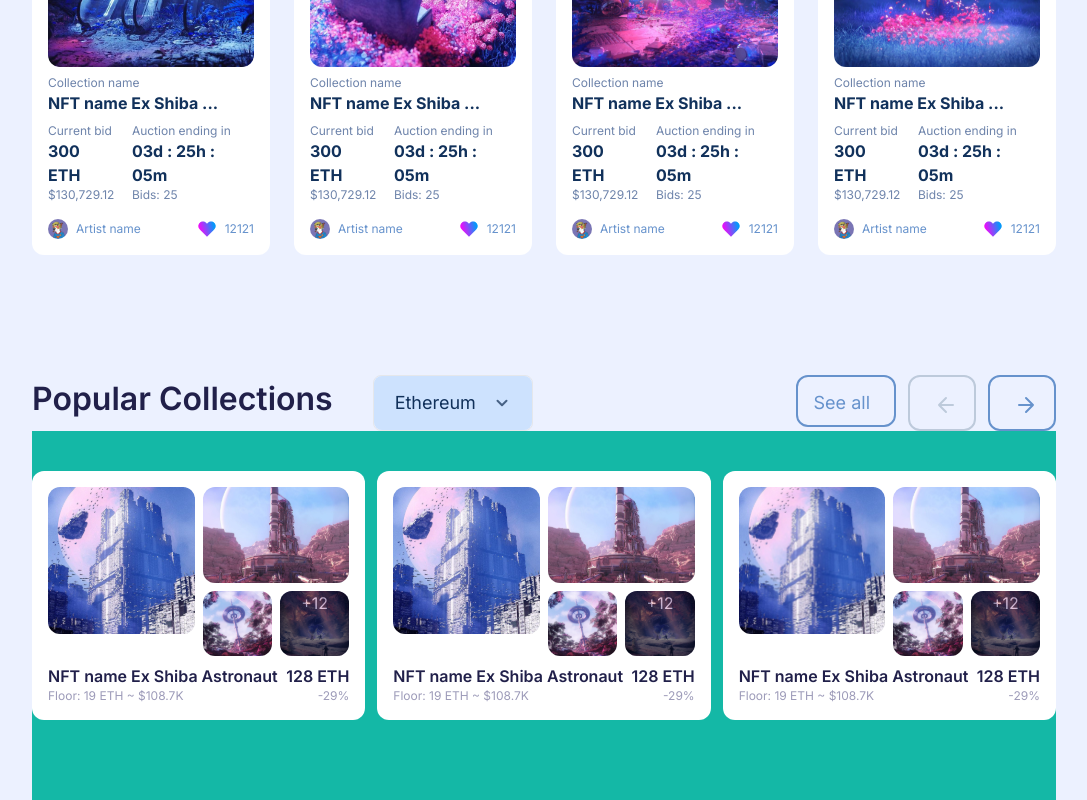
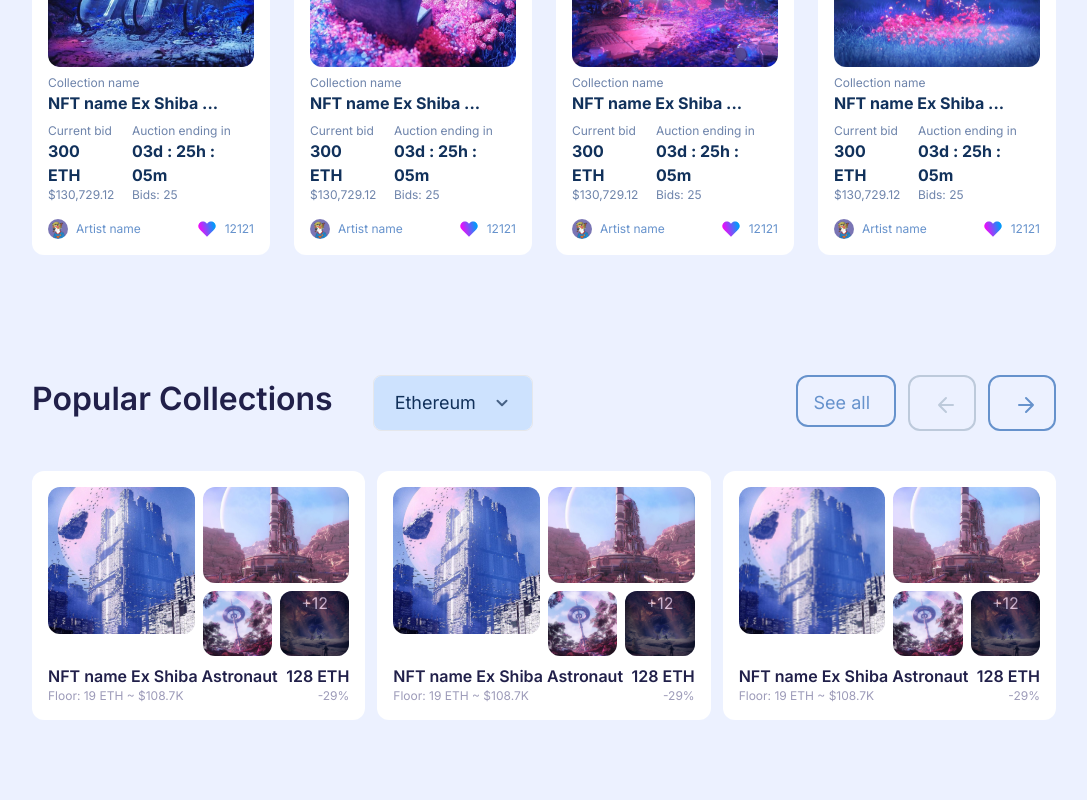
Before and after one commit to khadijafatima409/MY-NFT, a Next.js app: page / in a window 1280 px wide. Shown: the part 1028-1828 px from the top of the page, without its empty margins (96-1183 px from the left). Built offline with nearby package versions, Linux system fonts and the light colour scheme.

Commit message:
added text color

```diff
--- a/src/components/Collections.tsx
+++ b/src/components/Collections.tsx
@@ -9,7 +9,7 @@
   return (
     <div className="w-[80%] mx-auto ">
       <CustomHeader title="Popular Collections" className="text-blue" />
-      <div className="max-w-full  bg-teal-500 pt-10 pb-20 grid grid-cols-1 md:grid-cols-2 lg:grid-cols-3 gap-3">
+      <div className="max-w-full pt-10 pb-20 grid grid-cols-1 md:grid-cols-2 lg:grid-cols-3 gap-3">
         {COLLECTION_CARD.map((elrment) => {
           return (
             <>
```
